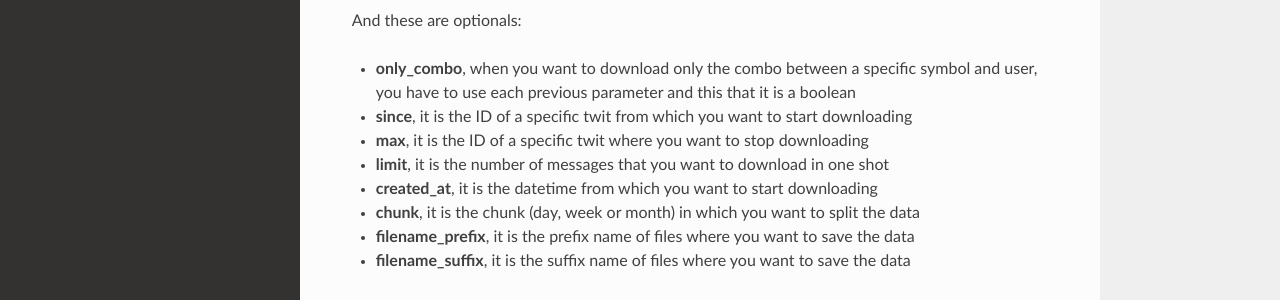
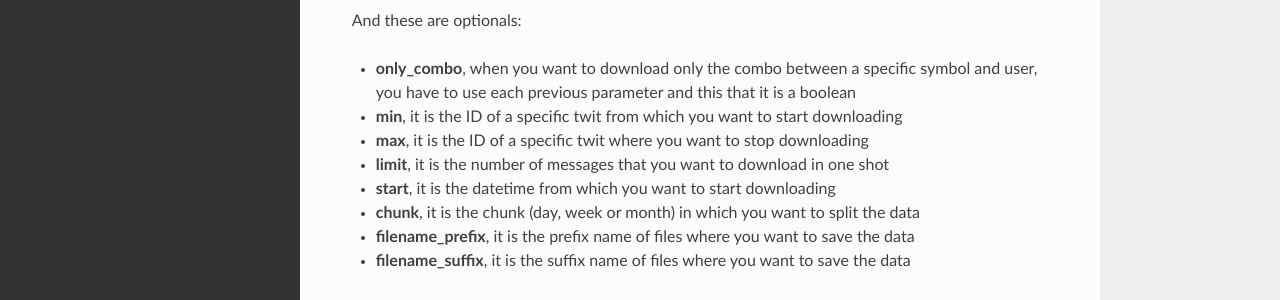
Before and after one commit to bilardi/stocktwits-collector, a Sphinx documentation site: the page built from docs/source/usage.rst, in a window 1280 px wide and 1005 px high. Shown: the part 391-691 px from the top of the window. Built offline with Sphinx 7.4.7 and the Read the Docs theme 2.0.0, drawn with Linux system fonts in a browser that asks for light colours.

Commit message:
fixed documentation

```diff
--- a/docs/source/usage.rst
+++ b/docs/source/usage.rst
@@ -11,10 +11,10 @@ There are some parameters that you can use. These are the mandatory parameters:
 And these are optionals:
 
 * **only_combo**, when you want to download only the combo between a specific symbol and user, you have to use each previous parameter and this that it is a boolean
-* **since**, it is the ID of a specific twit from which you want to start downloading
+* **min**, it is the ID of a specific twit from which you want to start downloading
 * **max**, it is the ID of a specific twit where you want to stop downloading
 * **limit**, it is the number of messages that you want to download in one shot
-* **created_at**, it is the datetime from which you want to start downloading
+* **start**, it is the datetime from which you want to start downloading
 * **chunk**, it is the chunk (day, week or month) in which you want to split the data
 * **filename_prefix**, it is the prefix name of files where you want to save the data
 * **filename_suffix**, it is the suffix name of files where you want to save the data
```
